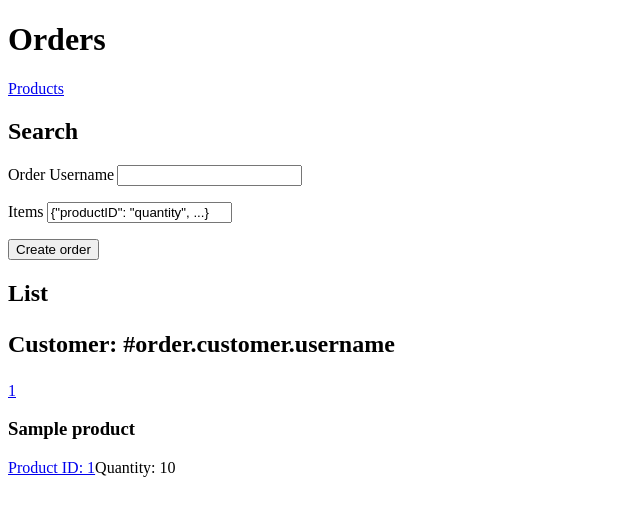
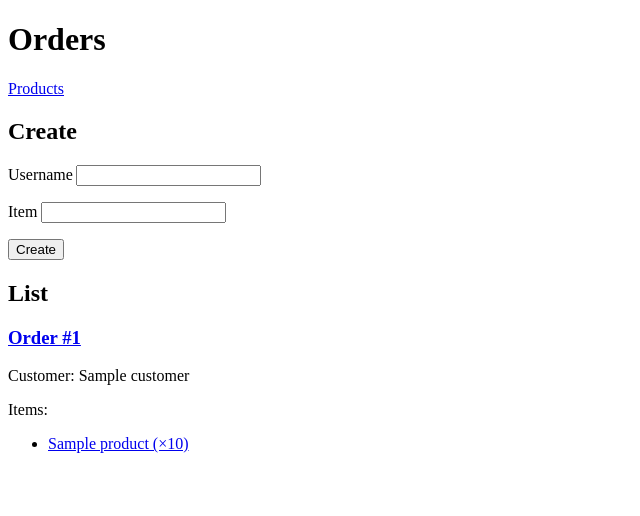
Before and after one commit to YaBoiBreezy/Websites-and-crawlers, a Node server app: template A2/src/views/orders/index.pug in a window 1280 px wide. Shown: the top 516 px of the page, without its empty margins (0-640 px from the left). Run offline with Node 20, Linux system fonts and the light colour scheme; the template is opened without the code that fills it: most values are stand-ins (such as "Sample title", 1, 10 or a date in 2020).

Commit message:
fix: render order templates

```diff
--- a/A2/src/server.js
+++ b/A2/src/server.js
@@ -392,7 +392,7 @@
         res.json(order);
       },
       "text/html": () => {
-        res.render("orders/index", { order });
+        res.render("orders/order/index", { order });
       },
     });
   }
--- a/A2/src/views/orders/index.pug
+++ b/A2/src/views/orders/index.pug
@@ -13,30 +13,29 @@
       p
         a(href=`/products`) Products
 
-      h2 Search
+      h2 Create
       form(method="post" action="/orders")
         p
-          label(for="search.name", style="margin-right: 0.2em") Order Username
-          input(type="text", id="search.name", name="name", required)
+          label(for="create.username", style="margin-right: 0.2em") Username
+          input(type="text", id="create.username", name="name", required)
         p
-          label(for="search.items", style="margin-right: 0.2em") Items
-          input(type="text", id="search.items", name="items", value='{"productID": "quantity", ...}', required)
+          label(for="create.item", style="margin-right: 0.2em") Item
+          input(type="text", id="create.item", name="item", value="", required)
         p
-          button(type="submit") Create order
+          button(type="submit") Create
 
     article
       h2 List
       if orders.length > 0
         each order in orders
           article
-            h2
-              p
-                span Customer: #order.customer.username
-            a(href=`/orders/${order.id}`)= order.id
-            each item in order.orderItems
-              p
-                h3 #{item.product.name}
-                a(href=`/products/#{item.productId}`) Product ID: #{item.productId}
-                span Quantity: #{item.quantity}
+            h3
+              a(href=`/orders/${order.id}`) Order ##{order.id}
+            p Customer: #{order.customer.name}
+            p Items:
+            ul
+              each item in order.orderItems
+                li
+                  a(href=`/products/${item.product.id}`) #{item.product.name} (×#{item.quantity})
       else
         p No orders found.
```
Also changed, not shown: A2/src/views/orders/order/index.pug (+8 -9 lines).
